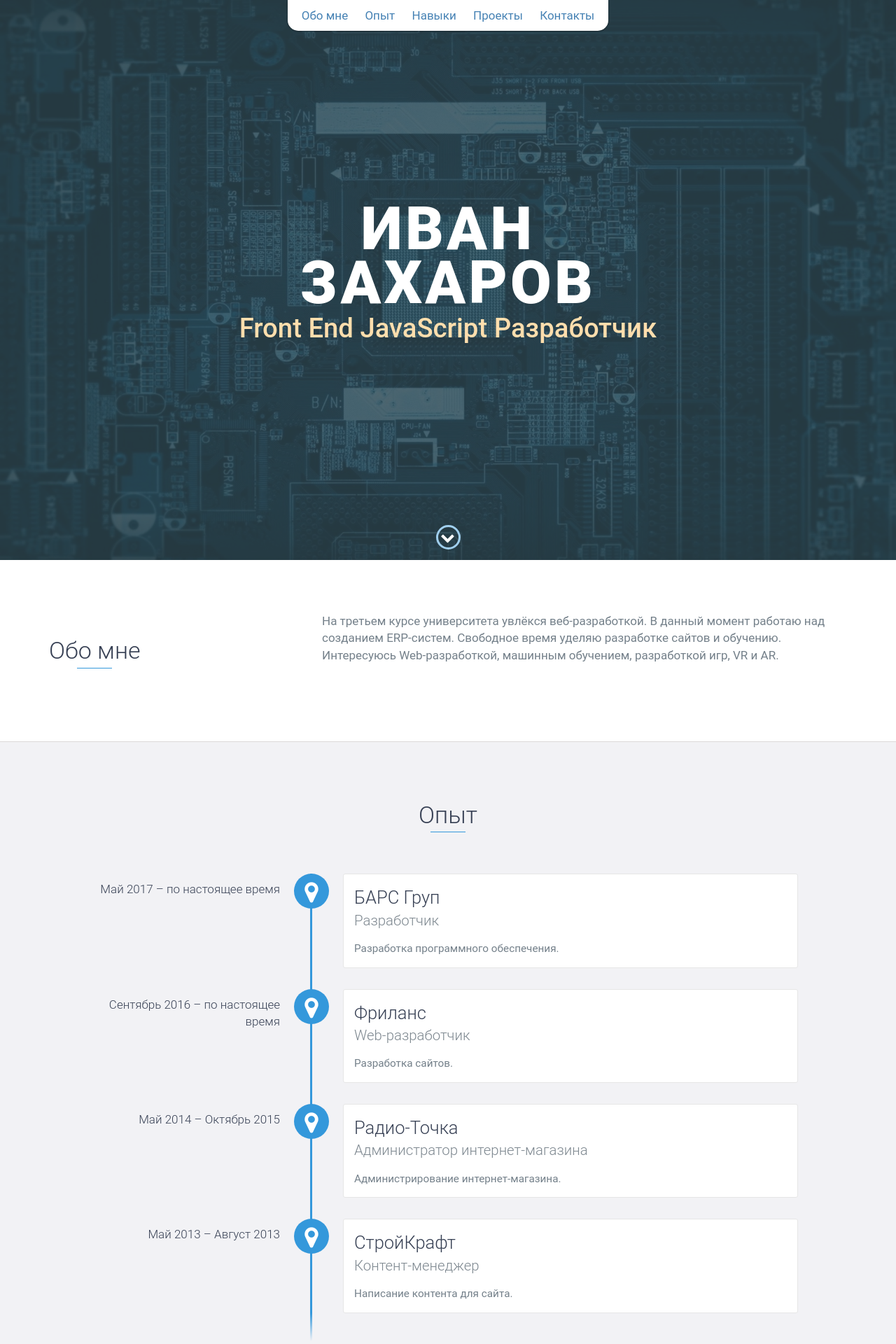
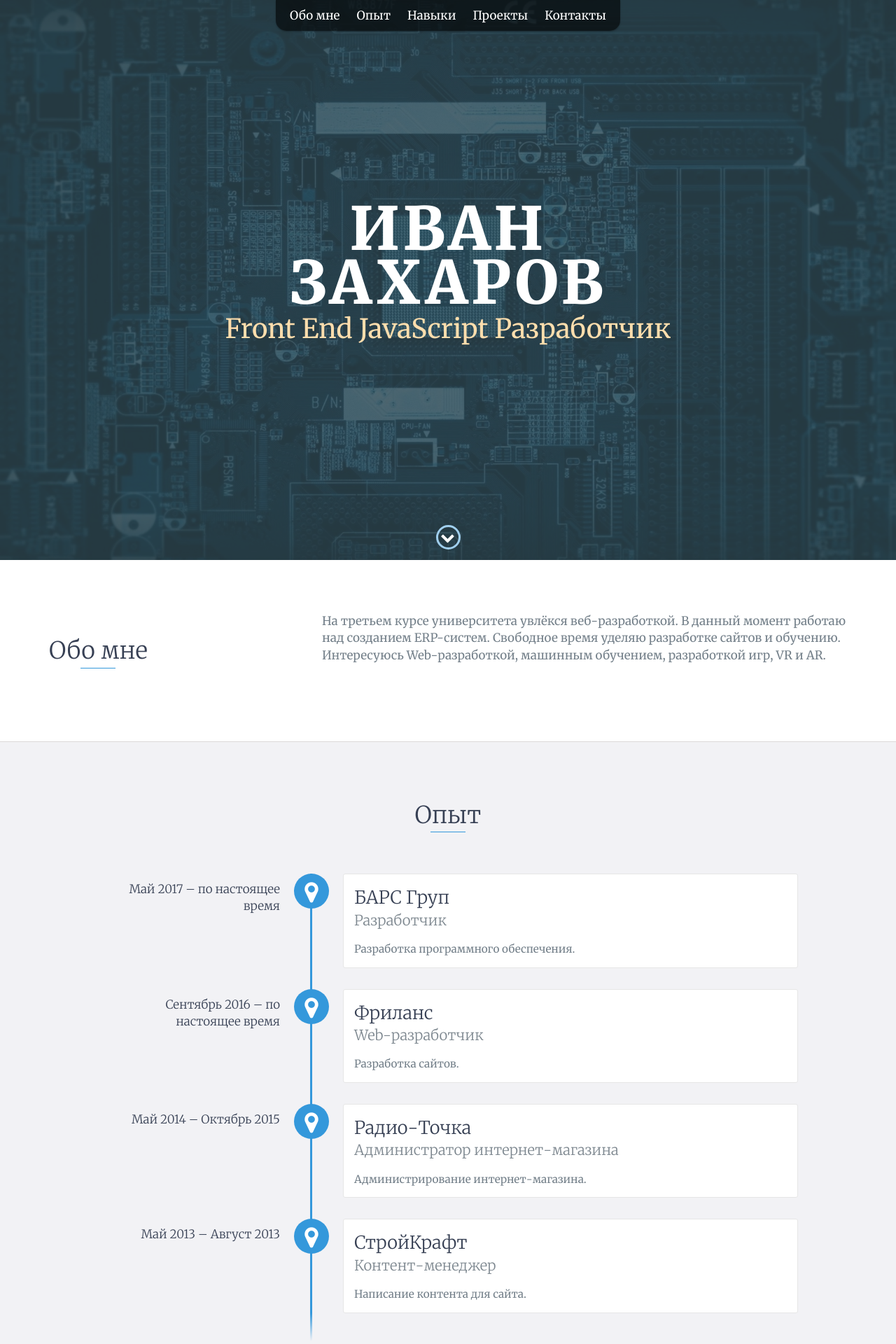
Before and after one commit to ivanzakh/ivanzakh.github.io, a PHP site: page / in a window 1280 px wide. Shown: the top 1920 px of the page at 70% size. Run offline with PHP 8.4, Linux system fonts and the light colour scheme.

Commit message:
Update styles.css

```diff
--- a/css/styles.css
+++ b/css/styles.css
@@ -1,5 +1,5 @@
 body {
-  font-family: 'Roboto', sans-serif;
+  font-family: 'Merriweather', sans-serif;
   font-size: 17px;
 }
 body.active {
@@ -70,7 +70,7 @@ header {
 }
 header ul {
   display: inline-block;
-  background: #fff;
+  background: rgba(0, 0, 0, .6);
   text-align: center;
   padding: 0 10px;
   margin: 0;
@@ -82,16 +82,16 @@ header li {
 }
 header a {
   display: block;
-  color: #4682b4;
+  color: #fff;
   padding: 10px;
   transition: .25s;
 }
 header a:hover {
-  color: #00bfff;
+  color: #ffdead;
   text-decoration: none;
 }
 header a:focus {
-  color: #00bfff;
+  color: #ffdead;
   text-decoration: none;
   outline: none;
 }
@@ -176,7 +176,7 @@ footer {
 }
 .social a {
   display: block;
-  color: #74808a;
+  color: #4282b4;
   padding: 10px;
   transition: .25s;
 }
```
